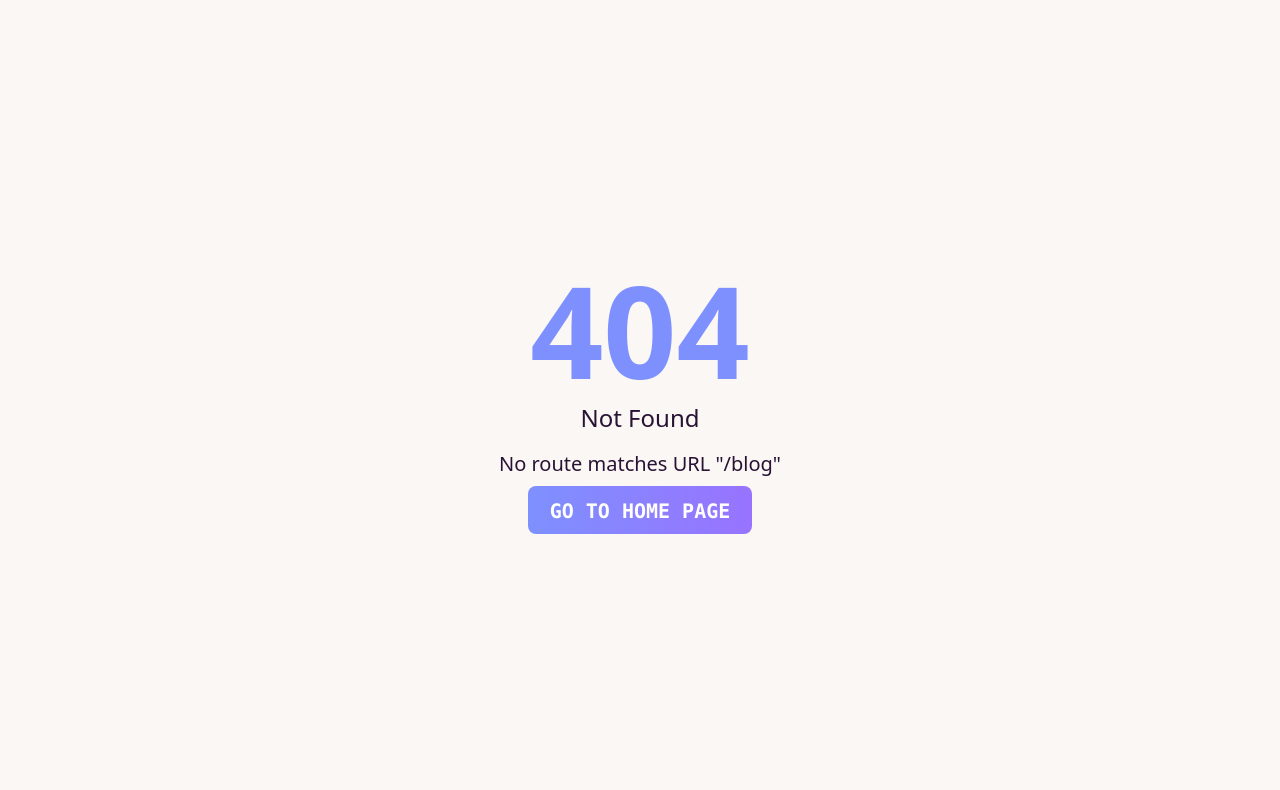
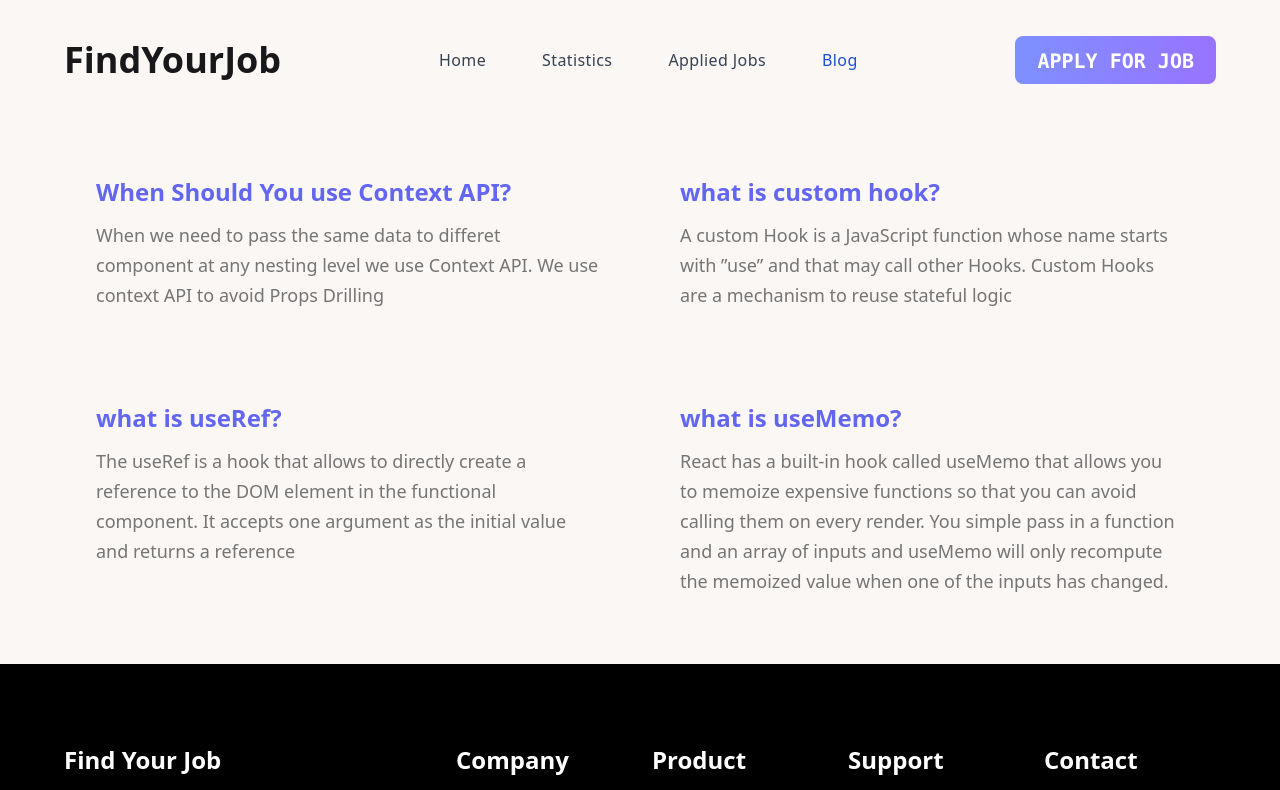
Before and after one commit to AbdurRahman1-Dev/career-hub, a React (Vite) app: page /blog in a window 1280 px wide. Before the commit this address had no page. Shown: the top 790 px of the page. Built offline with nearby package versions, Linux system fonts and the light colour scheme.

Commit message:
blog component added

```diff
--- /dev/null
+++ b/src/Components/Blog.jsx
@@ -0,0 +1,29 @@
+import React from 'react';
+
+const Blog = () => {
+  return (
+    <div className='my-container grid md:grid-cols-2 gap-4'>
+     <div className='hover:shadow-xl p-6 m-2'>
+      <h1 className='text-2xl font-semibold text-indigo-500'>When Should You use Context API?</h1>
+      <p className='primary-text py-3'>When we need to pass the same data to differet component at any nesting level we use Context API. We use context API to avoid Props Drilling</p>
+     </div>
+
+     <div className='hover:shadow-xl p-6 m-2'>
+      <h1 className='text-2xl font-semibold text-indigo-500'>what is custom hook?</h1>
+      <p className='primary-text py-3'>A custom Hook is a JavaScript function whose name starts with ”use” and that may call other Hooks. Custom Hooks are a mechanism to reuse stateful logic </p>
+     </div>
+
+     <div className='hover:shadow-xl p-6 m-2'>
+      <h1 className='text-2xl font-semibold text-indigo-500'>what is useRef?</h1>
+      <p className='primary-text py-3'> The useRef is a hook that allows to directly create a reference to the DOM element in the functional component. It accepts one argument as the initial value and returns a reference</p>
+     </div>
+
+     <div className='hover:shadow-xl p-6 m-2'>
+      <h1 className='text-2xl font-semibold text-indigo-500'>what is useMemo?</h1>
+      <p className='primary-text py-3'> React has a built-in hook called useMemo that allows you to memoize expensive functions so that you can avoid calling them on every render. You simple pass in a function and an array of inputs and useMemo will only recompute the memoized value when one of the inputs has changed.</p>
+     </div>
+    </div>
+  );
+};
+
+export default Blog;
--- a/src/Components/Navbar.jsx
+++ b/src/Components/Navbar.jsx
@@ -13,8 +13,10 @@ const Navbar = () => {
           <li><NavLink className={({isActive}) => (isActive) ? 'active' : 'default'} to={'/'}>Home</NavLink></li>
 
             <li> <NavLink to='/statistics' className={({isActive}) => (isActive) ? 'active' : 'default' }>Statistics</NavLink></li>
+
             <li> <NavLink to='/appliedjobs' className={({isActive}) => (isActive) ? 'active' : 'default' }>Applied Jobs</NavLink></li>
-            <li>Blog</li>
+            <li> <NavLink to='/blog' className={({isActive}) => (isActive) ? 'active' : 'default' }>Blog</NavLink></li>
+
           </ul>
         </div>
         <div className="button">
--- a/src/main.jsx
+++ b/src/main.jsx
@@ -12,6 +12,7 @@ import Statistics from './Components/Statistics';
 import JobDetails from './Components/JobDetails/JobDetails';
 import Error from './Components/Error';
 import Applied from './Components/AppliedJob/Applied';
+import Blog from './Components/Blog';
 
 
 
@@ -38,6 +39,10 @@ const router = createBrowserRouter([
      {
         path: 'appliedjobs',
         element:<Applied/>
+      },
+      {
+        path: 'blog',
+        element:<Blog/>
       }
     ]
   }
```
